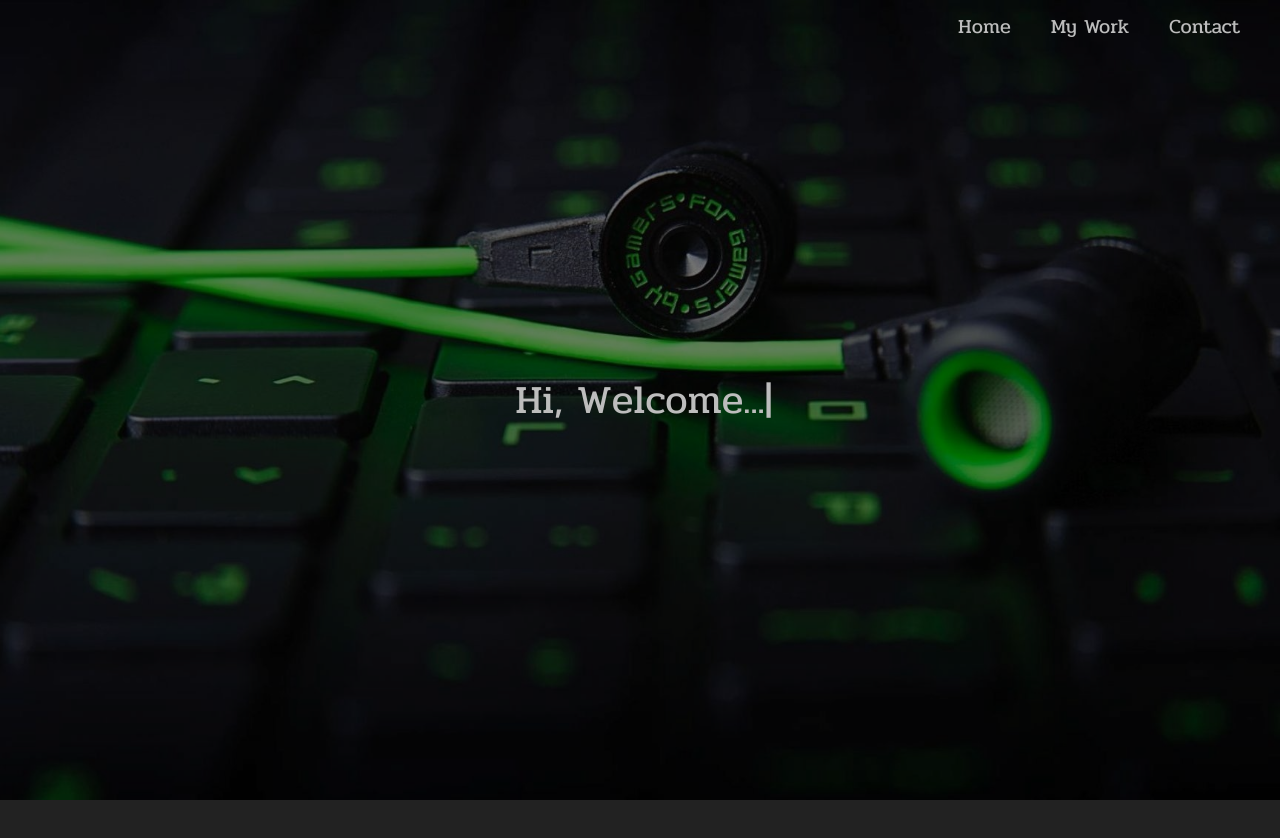
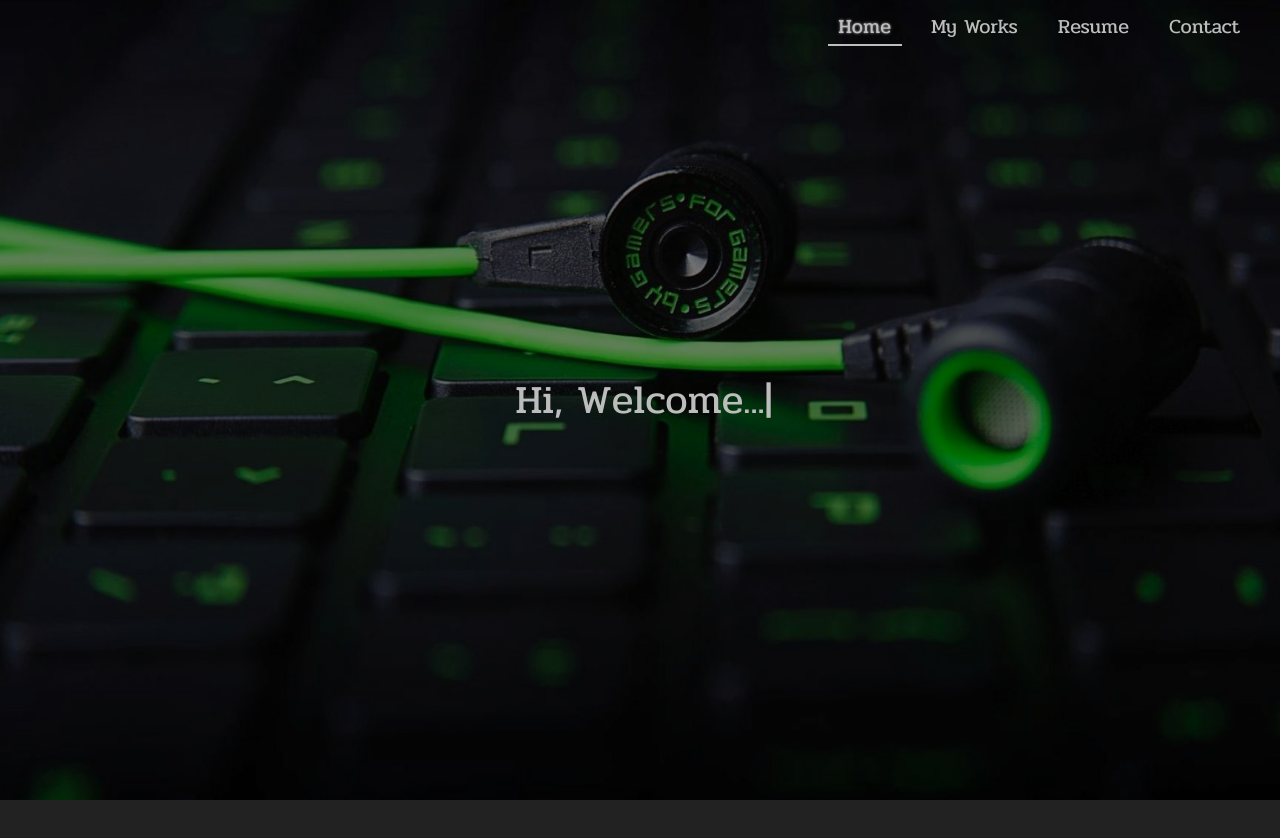
Before and after one commit to Basone01/basone01.github.io, a React (Create React App) app: page / in a window 1280 px wide. Shown: the top 838 px of the page. Built offline with nearby package versions, Linux system fonts and the light colour scheme.

Commit message:
added react router and mock page routes

```diff
--- a/package.json
+++ b/package.json
@@ -6,6 +6,7 @@
     "normalize.css": "^8.0.0",
     "react": "^16.2.0",
     "react-dom": "^16.2.0",
+    "react-router-dom": "^4.2.2",
     "react-scripts": "1.1.1",
     "styled-components": "^3.2.1"
   },
--- a/src/App.js
+++ b/src/App.js
@@ -1,12 +1,21 @@
 import React, { Component, Fragment } from 'react';
-import Header from './components/header/';
+import { Switch, Route, IndexRoute} from 'react-router-dom';
+import { Home, Contact, Works, Resume } from './page/';
 import NavBar from './components/nav/';
+
 class App extends Component {
 	render() {
 		return (
 			<Fragment>
 				<NavBar />
-				<Header src={require('./img/headerBG.jpg')} msg="Hi, Welcome..." />
+				<Switch>
+
+					<Route exact path="/" component={Home} />
+					<Route exact path="/works" component={Works} />
+					<Route exact path="/resume" component={Resume} />
+					<Route exact path="/contact" component={Contact} />
+
+				</Switch>
 			</Fragment>
 		);
 	}
--- a/src/components/nav/item.js
+++ /dev/null
@@ -1,34 +0,0 @@
-import React, { Component } from 'react'
-import styled from 'styled-components';
-
-const NavItem = styled.a`
-    display:inline-block;
-    position: relative;
-    box-sizing:border-box;
-    padding:0.5em 1em;
-    user-select: none;
-    color:var(--white);
-    cursor:pointer;
-    transition:color 0.5s;
-    transition:text-shadow 0.5s;
-    &:before{
-        content:'';
-        display:block;
-        position:absolute;
-        background-color:var(--white);
-        height:0.1em;
-        bottom:5%;
-        left:50%;
-        right:50%;
-        transition:all 0.25s ease-out;
-    }
-    &:hover,&:active{
-        text-shadow:0 0 0.125em var(--white);
-        &:before{
-            left:10%;
-            right:10%;
-        }
-    }
-`;
-
-export default NavItem;
--- a/src/components/nav/navBar.js
+++ b/src/components/nav/navBar.js
@@ -1,6 +1,7 @@
 import React, { Component } from 'react'
 import styled from 'styled-components';
-import NavItem from './item'
+import NavItem from './navItem'
+
 
 const Bar = styled.div`
     display: flex;
@@ -18,9 +19,10 @@ export default class NavBar extends Component {
   render() {
     return (
       <Bar>
-        <NavItem>Home</NavItem>
-        <NavItem>My Work</NavItem>
-        <NavItem>Contact</NavItem>
+        <NavItem exact to="/">Home</NavItem>
+        <NavItem exact to="/works">My Works</NavItem>
+        <NavItem exact to="/resume">Resume</NavItem>
+        <NavItem exact to="/contact">Contact</NavItem>
       </Bar>
     )
   }
--- /dev/null
+++ b/src/components/nav/navItem.js
@@ -0,0 +1,37 @@
+import React, { Component } from 'react';
+import { NavLink,Link } from 'react-router-dom';
+import styled from 'styled-components';
+
+const NavItem = styled(NavLink)`
+	display: inline-block;
+	position: relative;
+	box-sizing: border-box;
+	padding: 0.5em 1em;
+	user-select: none;
+	color: var(--white);
+	cursor: pointer;
+    text-decoration:none;
+	transition: color 0.5s;
+	transition: text-shadow 0.5s;
+	&:before {
+		content: '';
+		display: block;
+		position: absolute;
+		background-color: var(--white);
+		height: 0.1em;
+		bottom: 5%;
+		left: 50%;
+		right: 50%;
+		transition: all 0.25s ease-out;
+	}
+	&:hover,
+    &.active{
+		text-shadow: 0 0 0.125em var(--white);
+		&:before {
+			left: 10%;
+			right: 10%;
+		}
+	}
+`;
+
+export default NavItem;
--- a/src/index.js
+++ b/src/index.js
@@ -2,7 +2,12 @@ import React from 'react';
 import ReactDOM from 'react-dom';
 import './globalStyle'
 import App from './App';
+import { HashRouter } from 'react-router-dom'
 import registerServiceWorker from './registerServiceWorker';
 
-ReactDOM.render(<App />, document.getElementById('root'));
+ReactDOM.render(
+    <HashRouter>
+        <App />
+    </HashRouter>
+, document.getElementById('root'));
 registerServiceWorker();
--- /dev/null
+++ b/src/page/contact.js
@@ -0,0 +1,15 @@
+import React, { Component } from 'react'
+
+export default class Contact extends Component {
+    constructor(props){
+        super(props);
+        console.log(this.props.location)
+    }
+  render() {
+    return (
+      <div>
+        This is Contact.
+      </div>
+    )
+  }
+}
--- /dev/null
+++ b/src/page/home.js
@@ -0,0 +1,11 @@
+import React, { Component } from 'react';
+import Header from '../components/header/';
+
+
+export default class Home extends Component {
+	render() {
+		return (
+			<Header src={require('../img/headerBG.jpg')} msg="Hi, Welcome..." />
+		);
+	}
+}
--- /dev/null
+++ b/src/page/index.js
@@ -0,0 +1,5 @@
+import Contact from './contact';
+import Home from './home';
+import Works from './works'
+import Resume from './resume'
+export {Contact , Home , Works , Resume};
--- /dev/null
+++ b/src/page/resume.js
@@ -0,0 +1,15 @@
+import React, { Component } from 'react'
+
+export default class Resume extends Component {
+    constructor(props){
+        super(props);
+        console.log(this.props.location)
+    }
+  render() {
+    return (
+      <div>
+        This is Resume.
+      </div>
+    )
+  }
+}
--- /dev/null
+++ b/src/page/works.js
@@ -0,0 +1,15 @@
+import React, { Component } from 'react'
+
+export default class Works extends Component {
+    constructor(props){
+        super(props);
+        console.log(this.props.location)
+    }
+  render() {
+    return (
+      <div>
+        This is Works.
+      </div>
+    )
+  }
+}
```
Also changed, not shown: 1 other file (tests, documents, lock files or other folders).
